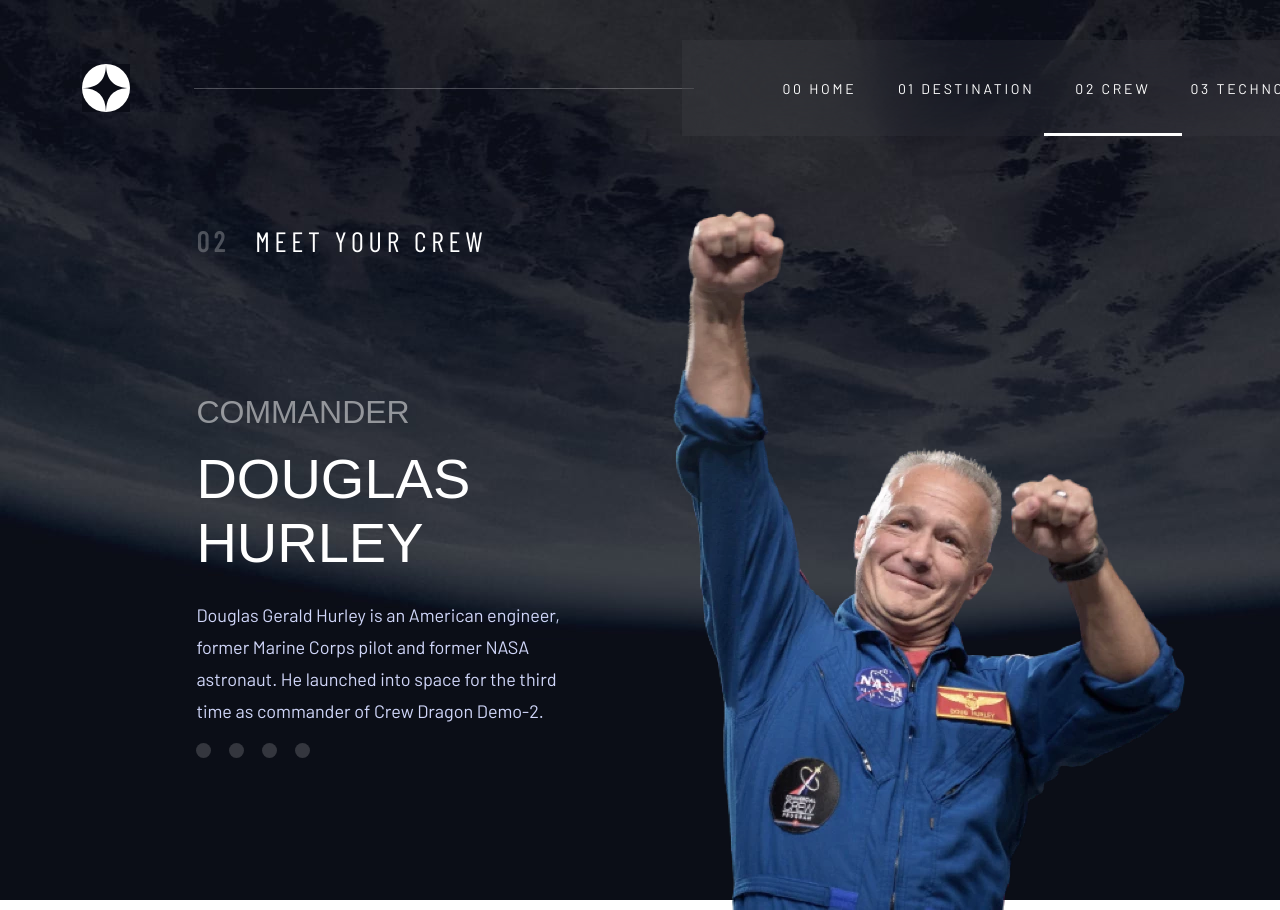
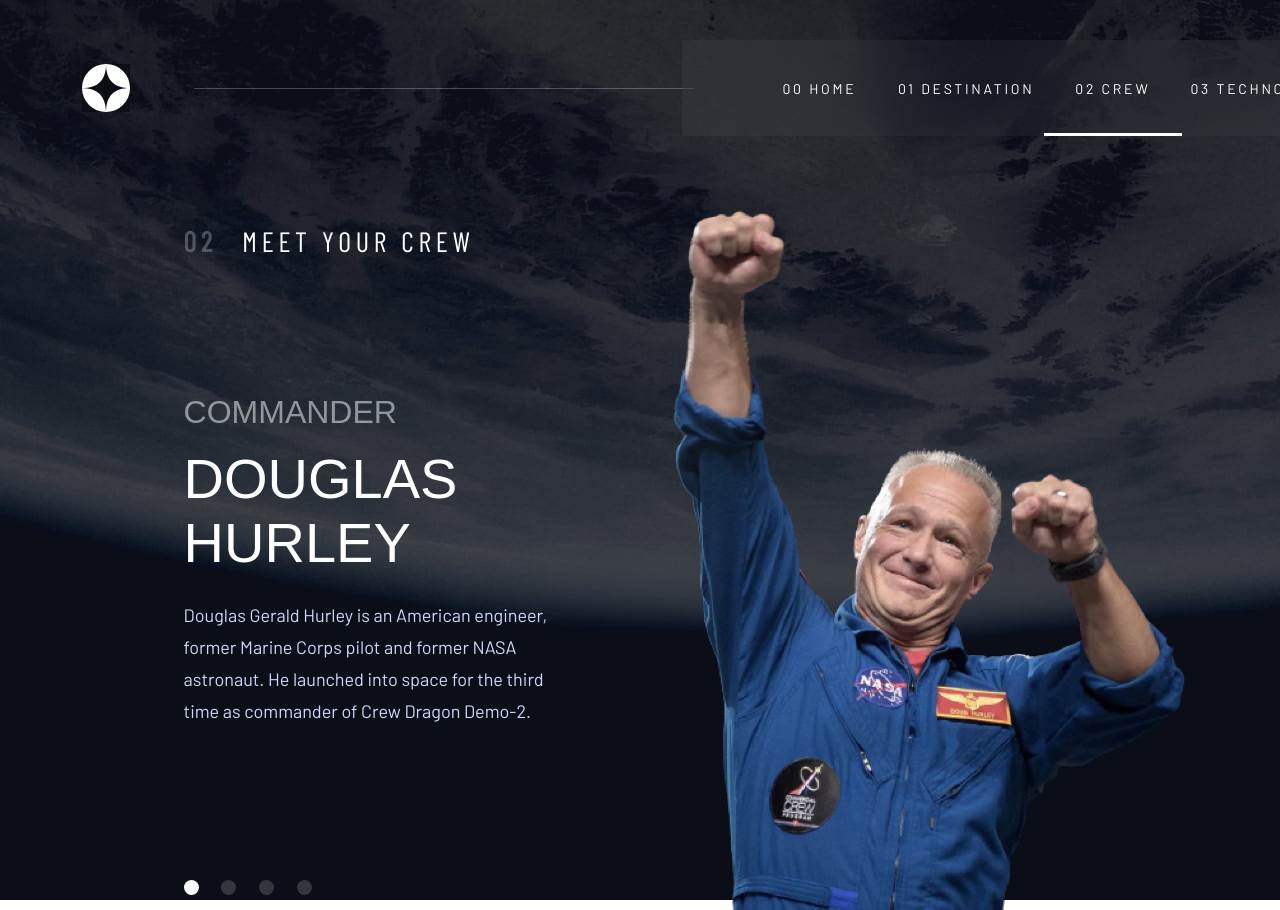
Before and after one commit to mohadese-nm/space-tourism-website, a Vue app: page /douglas in a window 1280 px wide. Shown: the top 910 px of the page. Built offline with nearby package versions, Linux system fonts and the light colour scheme; a web font is replaced by a local one.

Commit message:
fix crew navigation hover and route active

```diff
--- a/src/views/crew/crewNav.vue
+++ b/src/views/crew/crewNav.vue
@@ -1,32 +1,28 @@
 <template>
   <div class="container">
         <div class="row align-items-center justify-content-center nav-links">
-            <div class="col link-column me-3">
-                <router-link :to="{ name: 'douglas' }">
+            <div class="col link-column  me-3">
+                <router-link :to="{ name: 'douglas' }" class="crew-link">
                     <div class="circle"></div>
                 </router-link>
-
             </div>
 
-            <div class="col link-column me-3">
-                <router-link :to="{ name: 'mark' }">
+            <div class="col link-column  me-3">
+                <router-link :to="{ name: 'mark' }" class="crew-link">
                     <div class="circle"></div>
                 </router-link>
-
             </div>
 
-            <div class="col link-column me-3">
-                <router-link :to="{ name: 'victor' }">
+            <div class="col link-column  me-3">
+                <router-link :to="{ name: 'victor' }" class="crew-link">
                     <div class="circle"></div>
                 </router-link>
-
             </div>
 
             <div class="col link-column">
-                <router-link :to="{ name: 'anousheh' }">
+                <router-link :to="{ name: 'anousheh' }" class="crew-link">
                     <div class="circle"></div>
                 </router-link>
-
             </div>
         </div>
     </div>
@@ -41,27 +37,33 @@
 <style lang="scss" scoped>
 @use '@/assets/styles/-variables.scss' as *;
 .nav-links{
-    width: 9vw;
-    height: 1vh;
+    width: 135px;
+    height: 16px;
     .link-column{
-        text-align: center;
         padding: 0;
-
-        .circle{
+        .crew-link{
+            .circle{
             border-radius: 50%;
             width: 15px;
             height: 15px;
             background-color: white;
             opacity: 0.17;
+            }
 
             &:hover {
-                opacity: 0.5;
+                .circle{
+                    opacity: 0.5;
+                }
             }
 
             &.router-link-active {
-                opacity: 1;
+                .circle{
+                    opacity: 1;
+                }
             }
+
         }
+
     }
 }
 </style>
--- a/src/views/crew/douglasPage.vue
+++ b/src/views/crew/douglasPage.vue
@@ -56,7 +56,7 @@
 .container{
     .crew-info{
         margin-top: 16vh;
-        margin-left: 8vw;
+        margin-left: 7vw;
         .crew-header{
             span{
             font-family: $barlowCond;
@@ -119,6 +119,10 @@
                 color: #D0D6F9;
             }
         }
+
+        .crew-nav{
+            margin-top: 17vh;
+        }
     }
 
     .crew-image{
```
